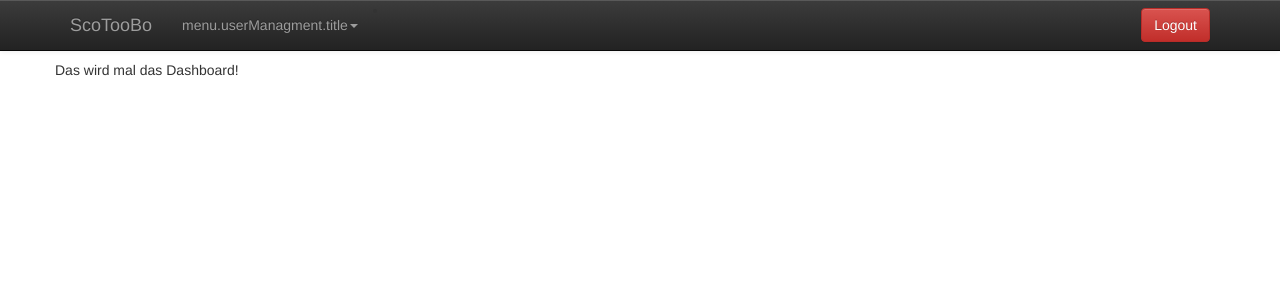
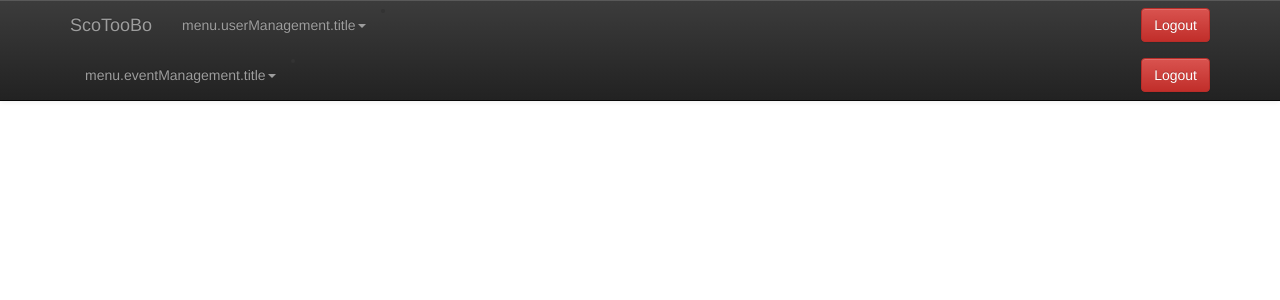
Before and after one commit to pbnl/ScoTooBo, a Symfony app: template app/Resources/views/dashboard/showDashboard.html.twig in a window 1280 px wide. Shown: the top 300 px of the page. Run offline with Twig, Linux system fonts and the light colour scheme; the template is opened without the code that fills it, so the values that code supplies are empty; some libraries are stand-ins or nearby versions.

Commit message:
refactor ScoTooBo/app/Resources/userManagment -> userManagement
added menu entry "Events"

```diff
--- a/app/Resources/views/includes/navbar.html.twig
+++ b/app/Resources/views/includes/navbar.html.twig
@@ -2,14 +2,31 @@
     <div class="container">
 
         <a class="navbar-brand" href="{{ path('showDashboard') }}">ScoTooBo</a>
+
         <div class="collapse navbar-collapse" id="bs-example-navbar-collapse-1">
             <ul class="nav navbar-nav">
                 <li class="dropdown">
-                    <a href="#" class="dropdown-toggle" data-toggle="dropdown" role="button" aria-haspopup="true" aria-expanded="false">{% trans %}menu.userManagment.title{% endtrans %}<span class="caret"></span></a>
+                    <a href="#" class="dropdown-toggle" data-toggle="dropdown" role="button" aria-haspopup="true" aria-expanded="false">{% trans %}menu.userManagement.title{% endtrans %}<span class="caret"></span></a>
                     <ul class="dropdown-menu">
-                        <li><a href="/users/show/all">{% trans %}menu.userManagment.showAllusers{% endtrans %}</a></li>
-                        <li><a href="/users/add">{% trans %}menu.userManagment.addUser{% endtrans %}</a></li>
-                        <li><a href="/users/detail">{% trans %}menu.userManagment.detailUser{% endtrans %}</a></li>
+                        <li><a href="/users/show/all">{% trans %}menu.userManagement.showAllusers{% endtrans %}</a></li>
+                        <li><a href="/users/add">{% trans %}menu.userManagement.addUser{% endtrans %}</a></li>
+                        <li><a href="/users/detail">{% trans %}menu.userManagement.detailUser{% endtrans %}</a></li>
+                    </ul>
+                </li>
+            </ul>
+            <li>
+                <a class="btn btn-danger pull-right navbar-btn" href="/logout">Logout</a>
+            </li>
+        </div>
+
+        <div class="collapse navbar-collapse" id="bs-example-navbar-collapse-2">
+            <ul class="nav navbar-nav">
+                <li class="dropdown">
+                    <a href="#" class="dropdown-toggle" data-toggle="dropdown" role="button" aria-haspopup="true" aria-expanded="false">{% trans %}menu.eventManagement.title{% endtrans %}<span class="caret"></span></a>
+                    <ul class="dropdown-menu">
+                        <li><a href="/evnts/show/all">{% trans %}menu.eventManagement.showAllevents{% endtrans %}</a></li>
+                        <li><a href="/evnts/add">{% trans %}menu.eventManagement.addEvent{% endtrans %}</a></li>
+                        <li><a href="/evnts/detail">{% trans %}menu.eventManagement.detailEvent{% endtrans %}</a></li>
                     </ul>
                 </li>
             </ul>
--- a/app/Resources/views/userManagment/addUser.html.twig
+++ b/app/Resources/views/userManagement/addUser.html.twig
@@ -1,6 +1,6 @@
 {% extends "includes/base.html.twig" %}
 
-{% block title %}{% trans %}menu.userManagment.addUser{% endtrans %}{% endblock %}
+{% block title %}{% trans %}menu.userManagement.addUser{% endtrans %}{% endblock %}
 
 {% block stylesheets %}
     {{ parent() }}
--- a/src/AppBundle/Controller/UserManagment/UserController.php
+++ b/src/AppBundle/Controller/UserManagment/UserController.php
@@ -67,7 +67,7 @@ class UserController extends Controller
             $this->addFlash("info", $e->getMessage());
         }
 
-        return $this->render('userManagment/showAllUsers.html.twig', [
+        return $this->render('userManagement/showAllUsers.html.twig', [
             "peopleSearchForm" => $userSearchForm->createView(),
             "users"=>$users,
         ]);
@@ -136,7 +136,7 @@ class UserController extends Controller
         }
 
         //Render the page
-        return $this->render("userManagment/addUser.html.twig", array(
+        return $this->render("userManagement/addUser.html.twig", array(
             "addAUserForm" => $addUserForm->createView(),
             "addedPerson" => $user,
             "addedSomeone" => $addedSomeone
@@ -225,7 +225,7 @@ class UserController extends Controller
 
 
         //Render the page
-        return $this->render("userManagment/detailUser.html.twig", array(
+        return $this->render("userManagement/detailUser.html.twig", array(
             "user"=>$userToShow,
             "editUserForm" => $editUserForm,
         ));
```
Also changed, not shown: app/Resources/translations/messages.de.yml (+9 -4 lines), app/Resources/views/userManagement/detailUser.html.twig (renamed from app/Resources/views/userManagment/detailUser.html.twig), app/Resources/views/userManagement/showAllUsers.html.twig (renamed from app/Resources/views/userManagment/showAllUsers.html.twig).
